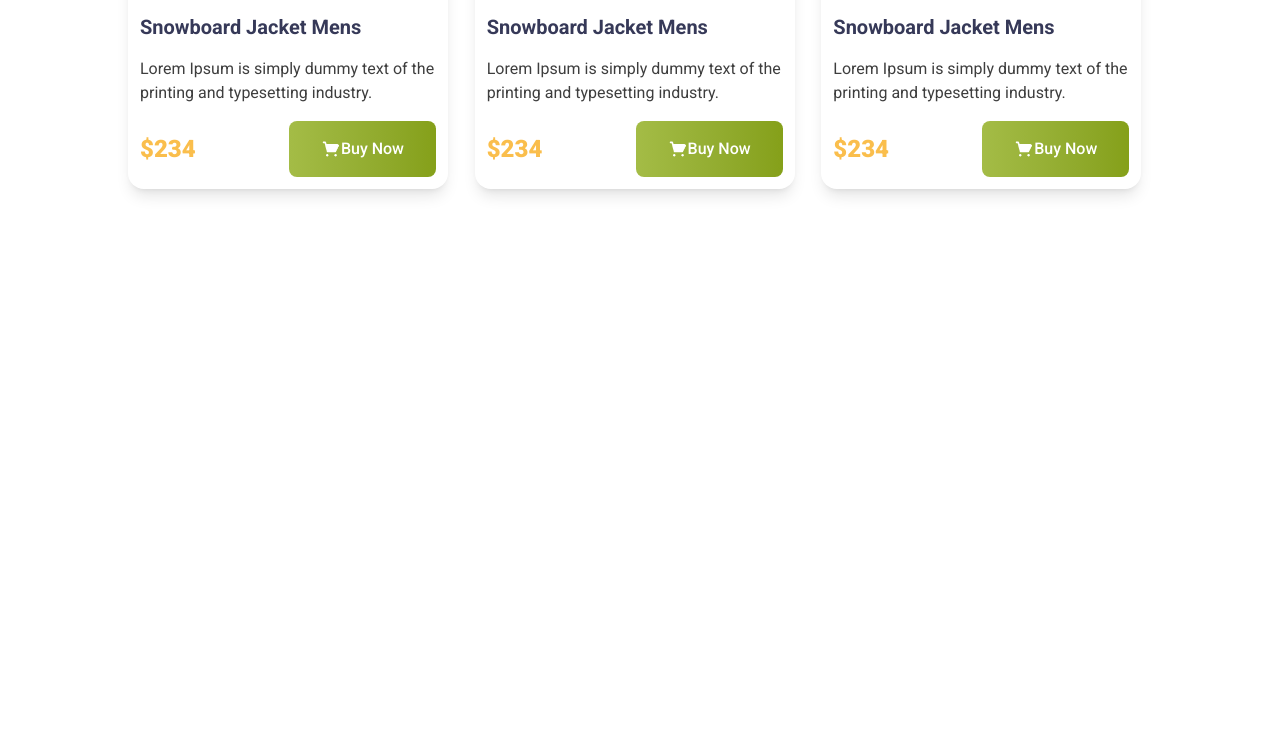
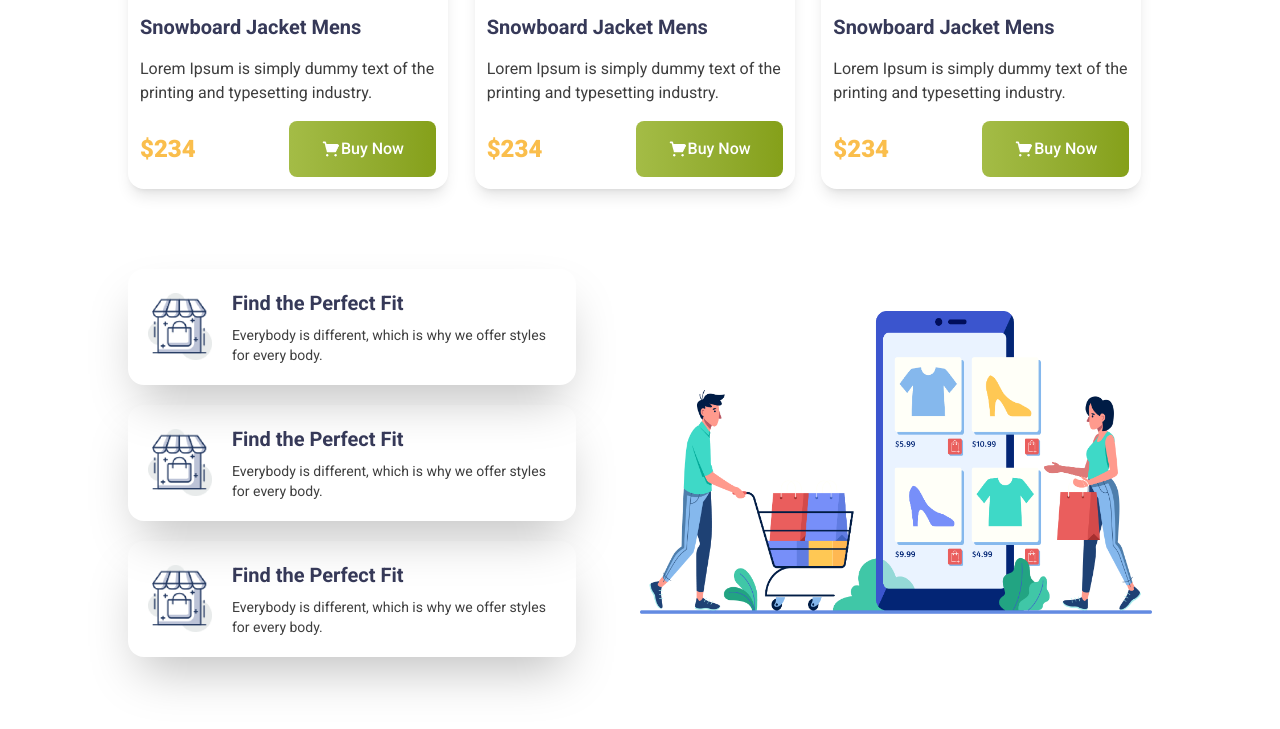
Before and after one commit to Taanveer22/penguin-fashion-again, a plain HTML site: page index.html in a window 1280 px wide. Shown: the part 1651-2380 px from the top of the page. Before the commit the page ends 1920 px from the top, so only its background shows below. Drawn offline with nearby package versions, Linux system fonts and the light colour scheme.

Commit message:
alhamdulliah project complete

```diff
--- a/index.html
+++ b/index.html
@@ -30,10 +30,11 @@
 
     <header class="mb-20 bg-[#FFFBF0] px-8 sm:px-16 lg:px-0">
 
-        <!-- banner section -->
+        <!-- banner section------------------------------------------------------------------------- -->
         <div class="space-y-4 max-w-5xl my-0 mx-auto flex justify-between items-center">
             <div class="w-[50%] space-y-4">
-                <h1 class="font-bebas-neue text-3xl md:text-6xl uppercase"><span class="text-[#FABE4C]">Be the Penguins</span> <br>
+                <h1 class="font-bebas-neue text-3xl md:text-6xl uppercase"><span class="text-[#FABE4C]">Be the
+                        Penguins</span> <br>
                     <span class="text-[#363958] ">of winter</span>
                 </h1>
                 <p class="text-[#3E3E3E] text-base lowercase">Lorem ipsum dolor sit amet consectetur adipisicing elit.
@@ -174,8 +175,50 @@
 
         </section>
 
+    </main>
 
-    </main>
+    <footer class="max-w-5xl my-0 mx-auto px-8 sm:px-16 lg:px-0">
+
+        <!-- bottom section----------------------------------------------------------------------- -->
+        <div class="flex flex-col md:flex-row gap-16 justify-between items-center mb-20">
+
+            <div class="max-w-lg grid gap-5 grid-cols-1">
+
+                <div class="flex gap-5 justify-between items-center shadow-2xl rounded-2xl p-5">
+                    <img class="w-16" src="./icons/house.png" alt="">
+                    <div class="space-y-2">
+                        <h4 class="text-[#363958] text-xl font-bold">Find the Perfect Fit</h4>
+                        <p class="text-[#3e3e3e] text-sm font-normal">Everybody is different, which is why we
+                            offer styles for every body.</p>
+                    </div>
+                </div>
+                <div class="flex gap-5 justify-between items-center shadow-2xl rounded-2xl p-5">
+                    <img class="w-16" src="./icons/house.png" alt="">
+                    <div class="space-y-2">
+                        <h4 class="text-[#363958] text-xl font-bold">Find the Perfect Fit</h4>
+                        <p class="text-[#3e3e3e] text-sm font-normal">Everybody is different, which is why we
+                            offer styles for every body.</p>
+                    </div>
+                </div>
+                <div class="flex gap-5 justify-between items-center shadow-2xl rounded-2xl p-5">
+                    <img class="w-16" src="./icons/house.png" alt="">
+                    <div class="space-y-2">
+                        <h4 class="text-[#363958] text-xl font-bold">Find the Perfect Fit</h4>
+                        <p class="text-[#3e3e3e] text-sm font-normal">Everybody is different, which is why we
+                            offer styles for every body.</p>
+                    </div>
+                </div>
+
+            </div>
+
+            <div class="max-w-lg">
+                <img src="./images/shopping.png" alt="">
+            </div>
+
+        </div>
+
+
+    </footer>
 
 </body>
 
```
